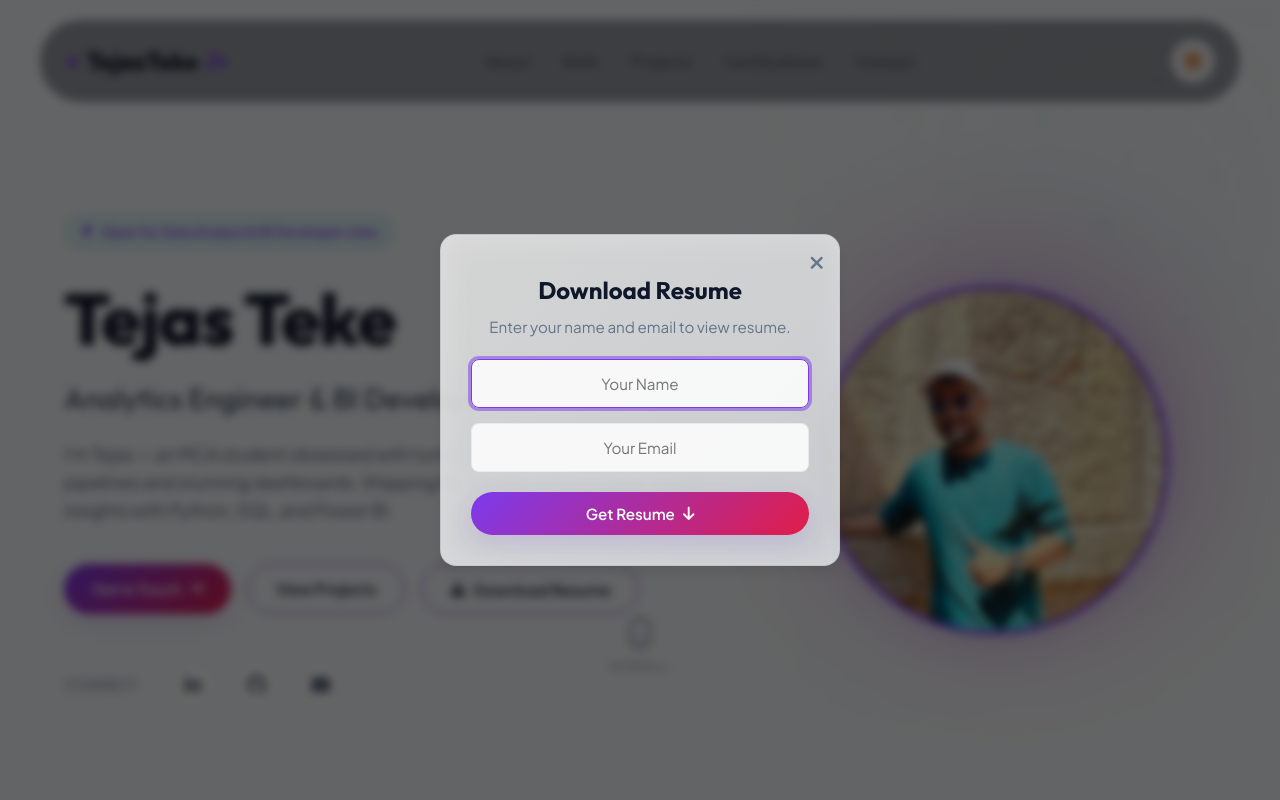
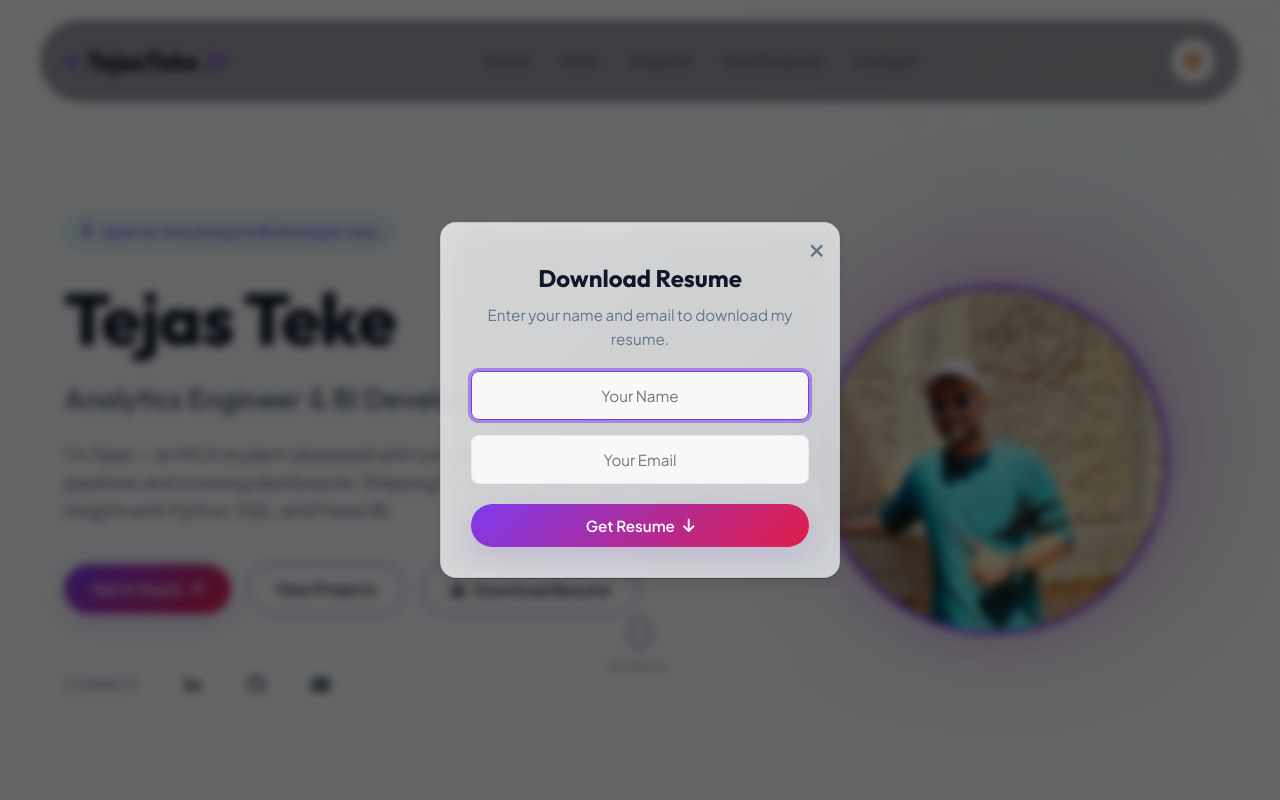
Before and after one commit to tejasteke/tejasteke.github.io, a plain HTML site: page index.html in a window 1280 px wide. Both pictures are taken after a click on the button "Download Resume". Shown: the top 800 px of the page. Drawn offline with Linux system fonts and the light colour scheme.

Commit message:
Update modal text to say download

```diff
--- a/index.html
+++ b/index.html
@@ -673,7 +673,7 @@
     <div class="modal-content glass-card" style="padding-top: 40px; text-align: center;">
       <button class="modal-close" id="modal-close-btn"><i class="fa-solid fa-xmark"></i></button>
       <h3 style="margin-bottom: 10px; font-size: 1.5rem;">Download Resume</h3>
-      <p style="margin-bottom: 20px; color: var(--text-muted); font-size: 0.95rem;">Enter your name and email to view resume.</p>
+      <p style="margin-bottom: 20px; color: var(--text-muted); font-size: 0.95rem;">Enter your name and email to download my resume.</p>
       <div style="margin-bottom: 15px;">
         <input type="text" id="resume-visitor-name" class="contact-input" placeholder="Your Name" style="width: 100%; text-align: center;">
       </div>
```
